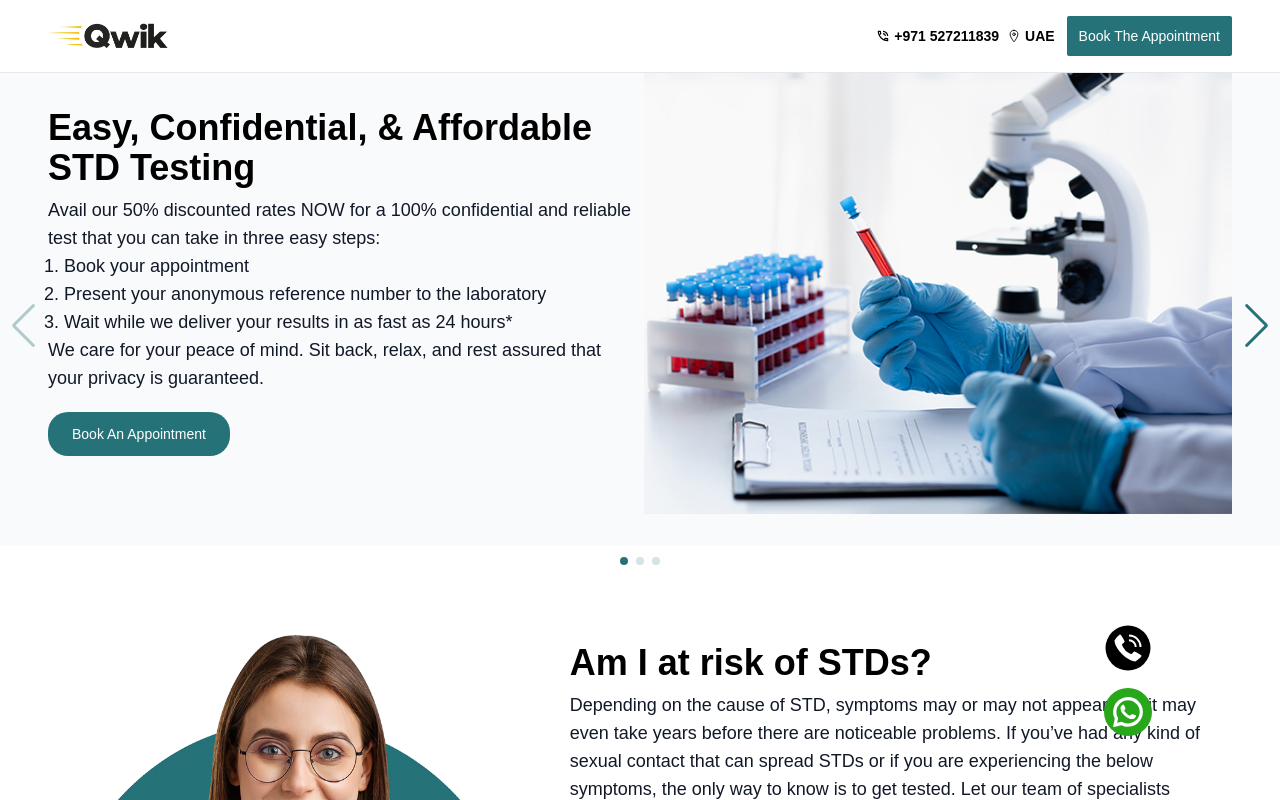
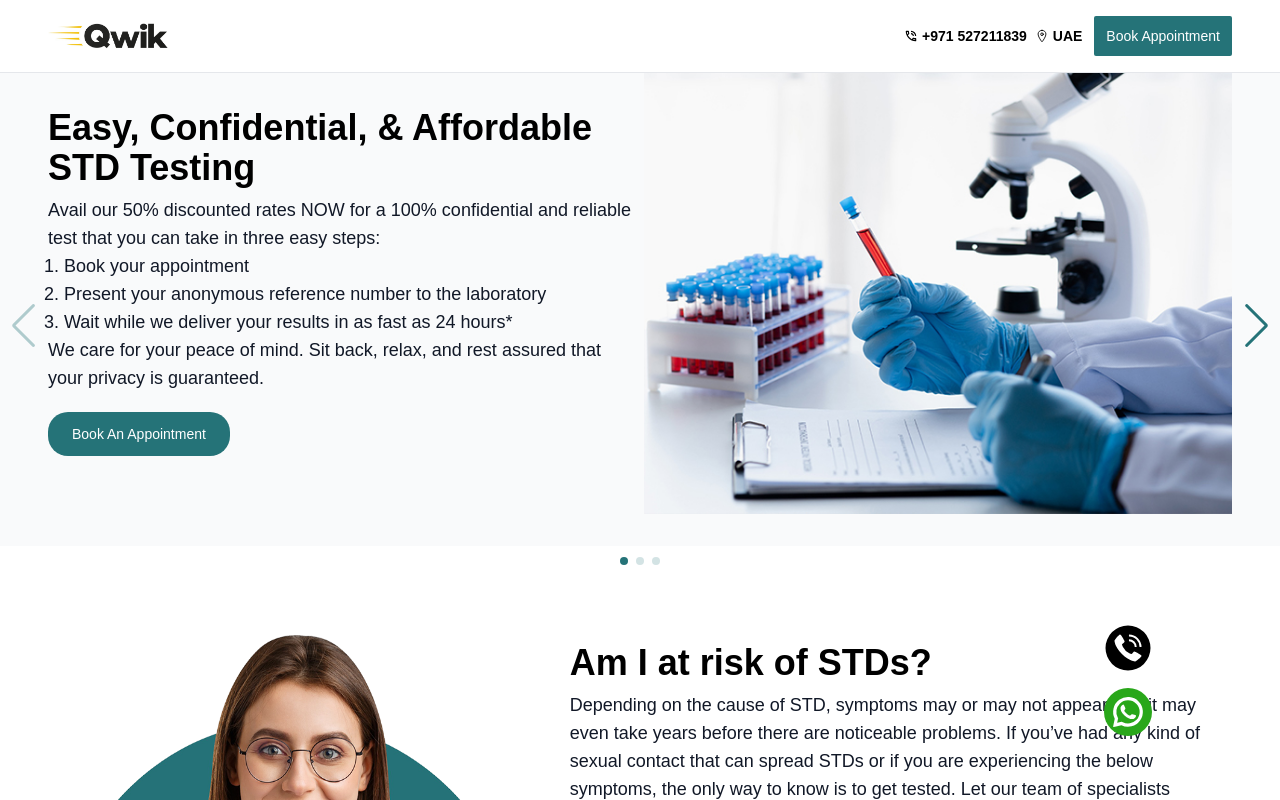
Before and after one commit to vipul-devs99/gettested, a Next.js app: page / in a window 1280 px wide. Shown: the top 800 px of the page. Built offline with nearby package versions, Linux system fonts and the light colour scheme.

Commit message:
changes in button

```diff
--- a/src/app/components/Navbar.js
+++ b/src/app/components/Navbar.js
@@ -59,7 +59,7 @@ export default function Navbar() {
             onClick={handleOpenModal}
             className="bg-theme1 hover:bg-theme1h font-poppins text-whitecolor text-[10px] md:text-sm rounded-sm  leading-none font-medium lg:px-3 px-1 py-2.5"
           >
-            Book The Appointment
+            Book Appointment
           </button>
         </div>
       </div>
```
